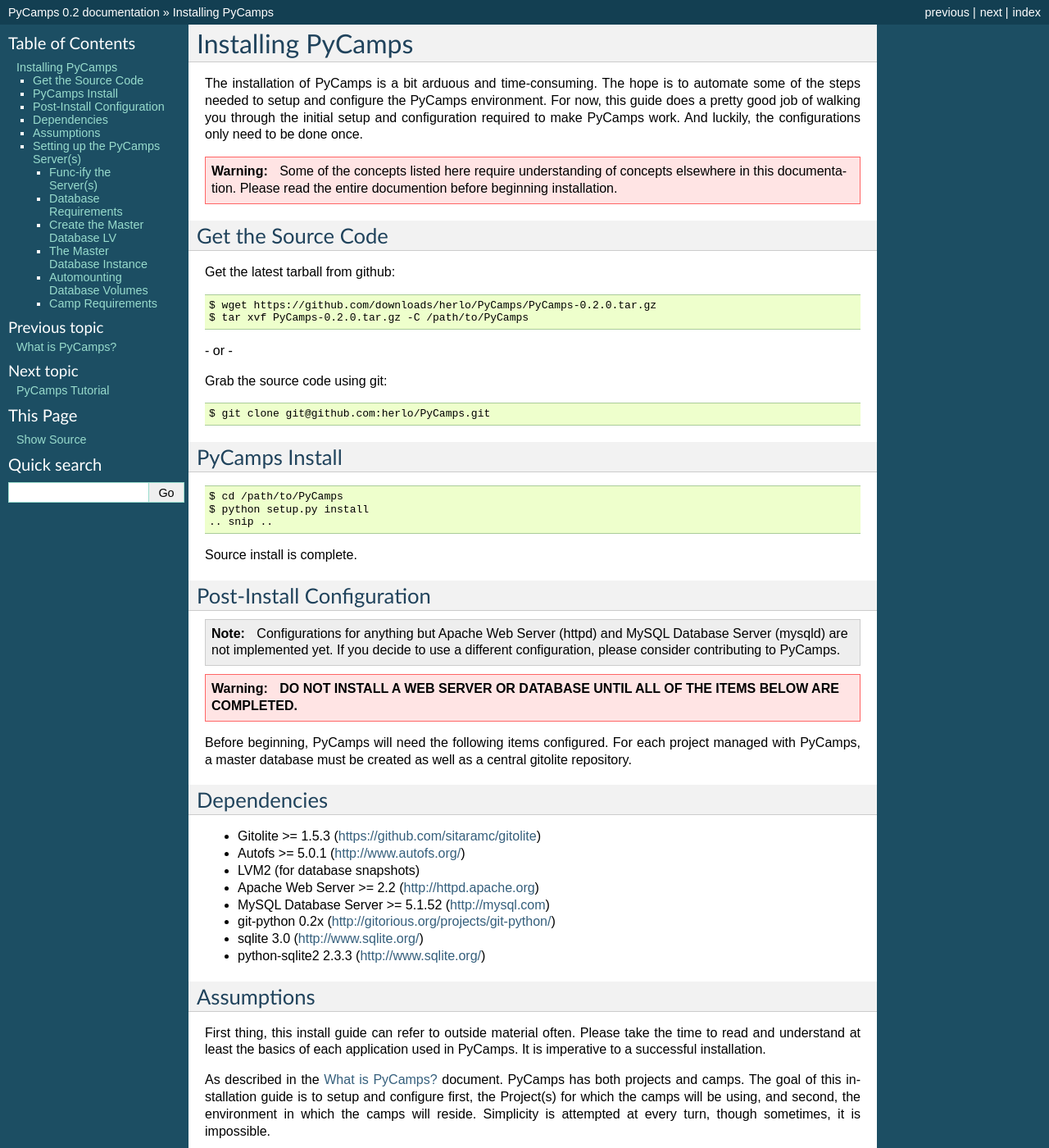
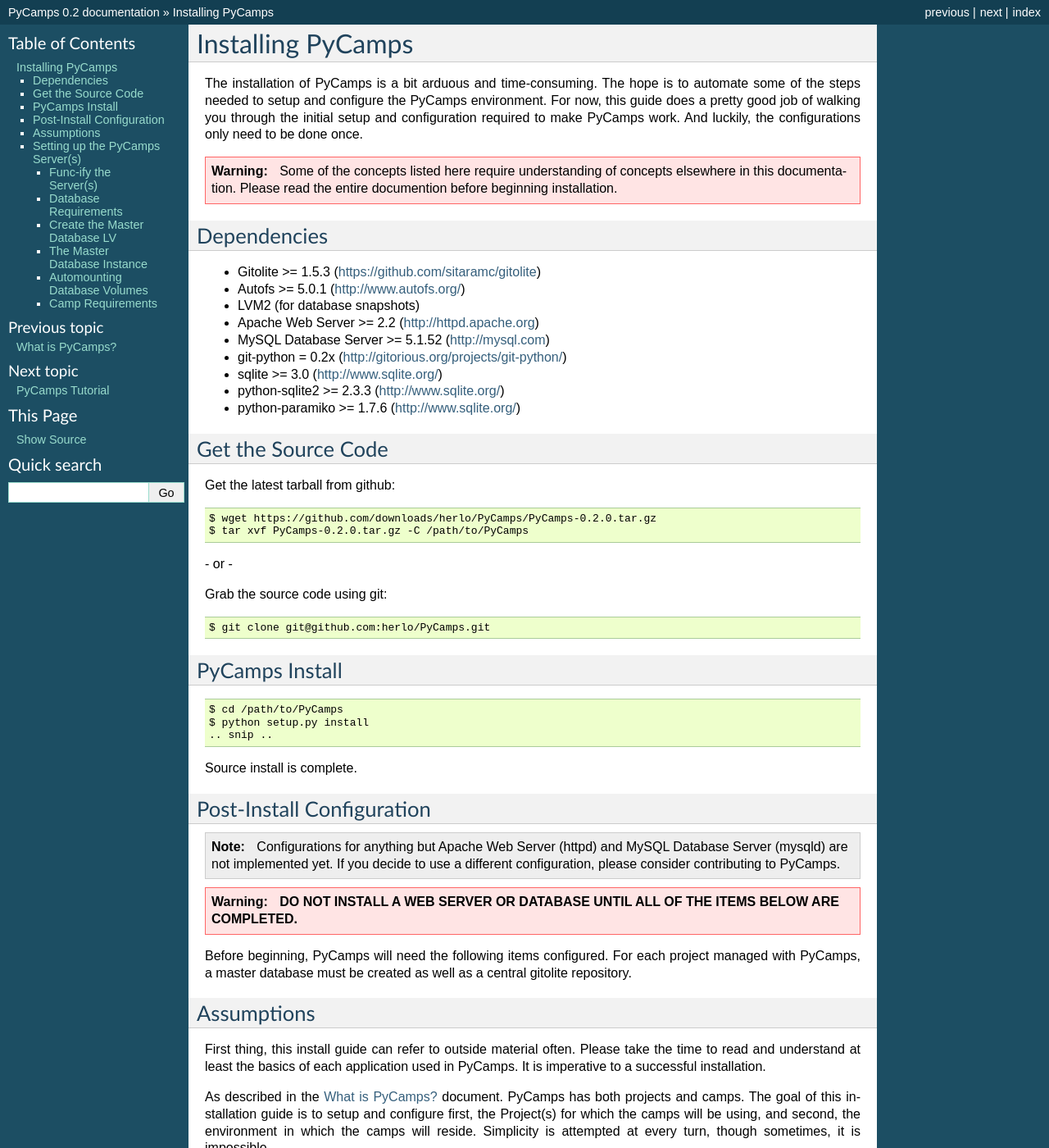
Before and after one commit to herlo/PyCamps, a Sphinx documentation site: the page built from docs/source/install.rst, in a window 1280 px wide and 1400 px high. Shown: the whole window at 82% size. Built offline with Sphinx 7.4.7, drawn with Linux system fonts in a browser that asks for light colours; part of the change alters nothing that is shown.

Commit message:
new requirement, paramiko

```diff
--- a/docs/source/install.rst
+++ b/docs/source/install.rst
@@ -3,6 +3,19 @@ Installing PyCamps
 The installation of PyCamps is a bit arduous and time-consuming.  The hope is to automate some of the steps needed to setup and configure the PyCamps environment.  For now, this guide does a pretty good job of walking you through the initial setup and configuration required to make PyCamps work.  And luckily, the configurations only need to be done once.
 
 .. warning:: Some of the concepts listed here require understanding of concepts elsewhere in this documentation. Please read the entire documention before beginning installation.
+
+Dependencies
+------------
+
+* Gitolite >= 1.5.3 (https://github.com/sitaramc/gitolite)
+* Autofs >= 5.0.1 (http://www.autofs.org/)
+* LVM2 (for database snapshots)
+* Apache Web Server >= 2.2 (http://httpd.apache.org)
+* MySQL Database Server >= 5.1.52 (http://mysql.com)
+* git-python = 0.2x (http://gitorious.org/projects/git-python/)
+* sqlite >= 3.0 (http://www.sqlite.org/)
+* python-sqlite2 >= 2.3.3 (http://www.sqlite.org/)
+* python-paramiko >= 1.7.6 (http://www.sqlite.org/)
 
 Get the Source Code
 -------------------
@@ -35,18 +48,6 @@ Post-Install Configuration
 .. warning:: **DO NOT INSTALL A WEB SERVER OR DATABASE UNTIL ALL OF THE ITEMS BELOW ARE COMPLETED.**
 
 Before beginning, PyCamps will need the following items configured. For each project managed with PyCamps, a master database must be created as well as a central gitolite repository.
-
-Dependencies
-------------
-
-* Gitolite >= 1.5.3 (https://github.com/sitaramc/gitolite)
-* Autofs >= 5.0.1 (http://www.autofs.org/)
-* LVM2 (for database snapshots)
-* Apache Web Server >= 2.2 (http://httpd.apache.org)
-* MySQL Database Server >= 5.1.52 (http://mysql.com)
-* git-python 0.2x (http://gitorious.org/projects/git-python/)
-* sqlite 3.0 (http://www.sqlite.org/)
-* python-sqlite2 2.3.3 (http://www.sqlite.org/)
 
 Assumptions
 -----------
```
